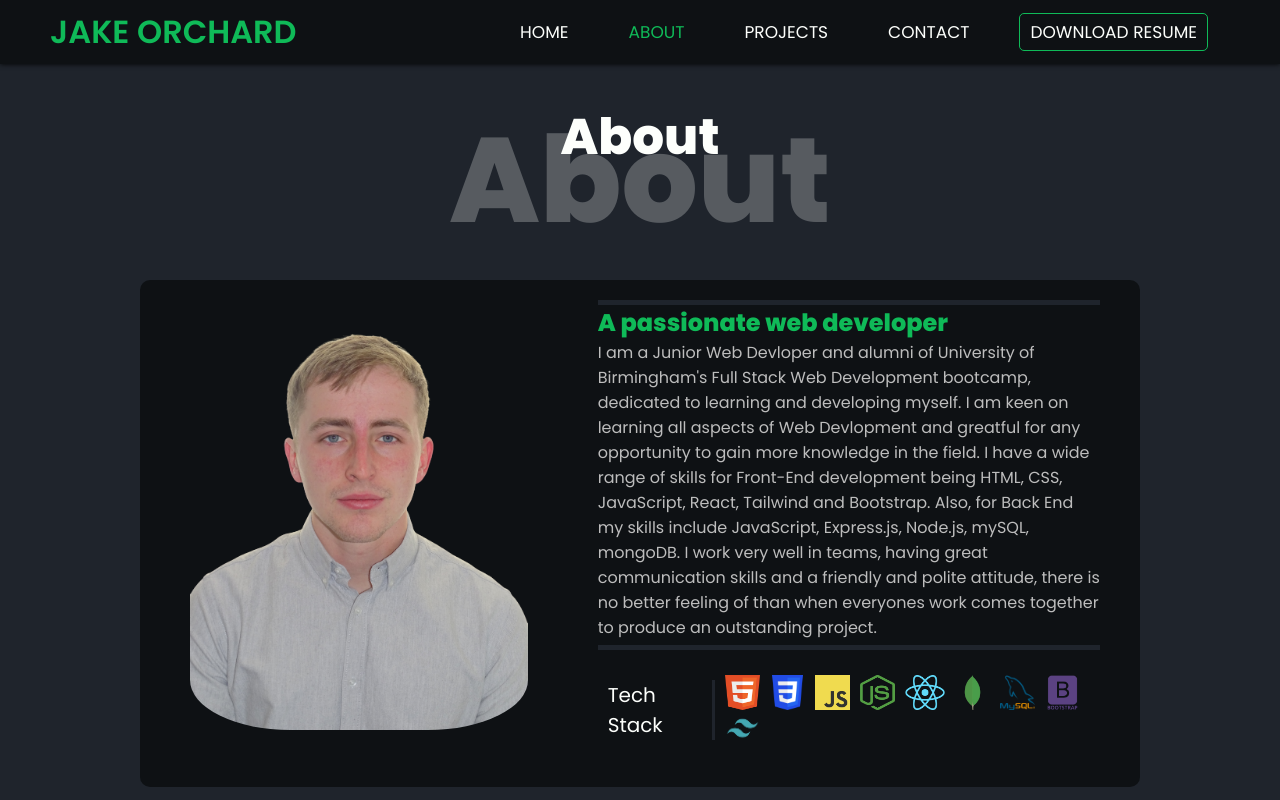
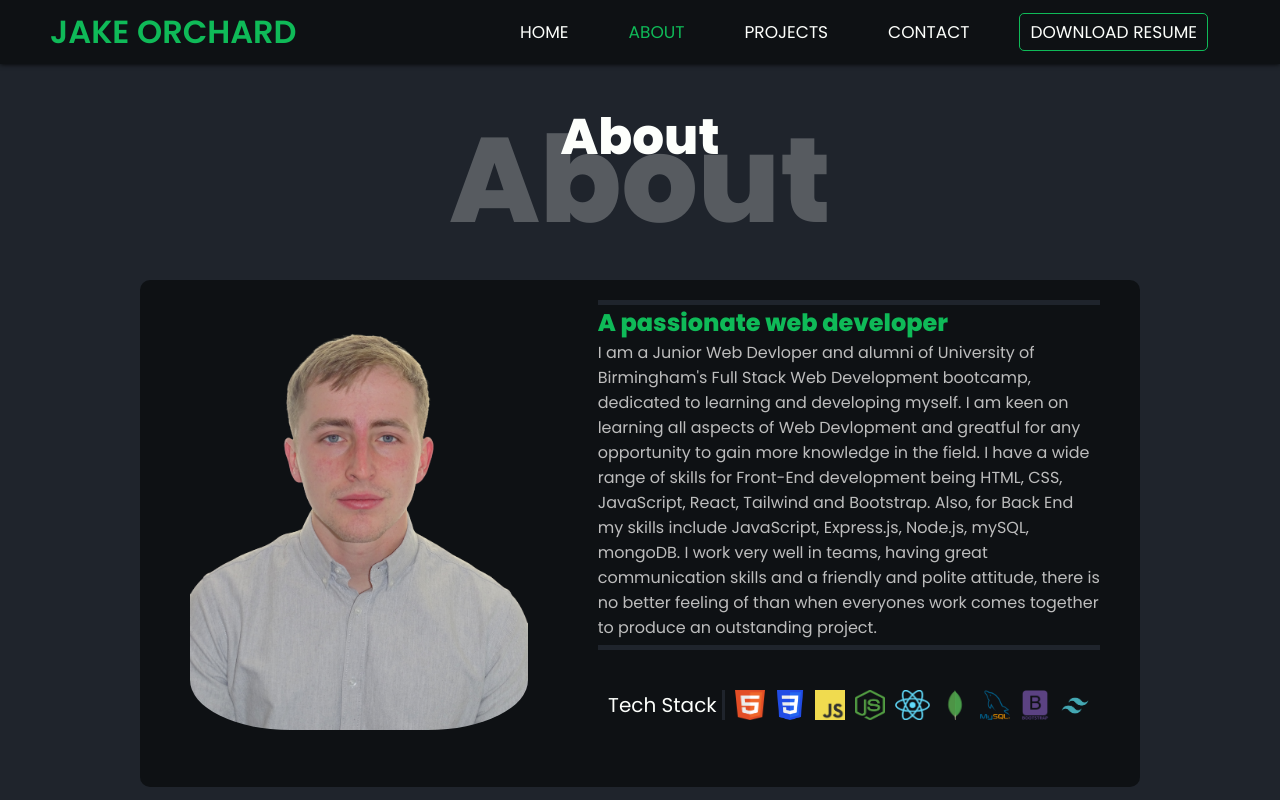
Before and after one commit to Jake-Orch/Portfolio-mk3, a React (Create React App) app: page /Portfolio-mk3/about in a window 1280 px wide. Built offline with nearby package versions, Linux system fonts and the light colour scheme.

Commit message:
info_stack alignment centered

```diff
--- a/src/components/Info/info.css
+++ b/src/components/Info/info.css
@@ -1,4 +1,6 @@
 .info_container {
+  display: flex;
+  flex-direction: column;
   align-self: flex-start;
   padding: 10px;
   margin: 20px;
@@ -19,10 +21,11 @@
 }
 
 .info_stack {
+  align-self: center;
   display: flex;
   align-items: center;
   flex-wrap: nowrap;
-  height: 40px;
+  height: min-content;
   margin: 10px;
 }
 
@@ -42,15 +45,15 @@
   flex-wrap: wrap;
 }
 
-#info_react {
-  width: 40px;
+.info_icons img {
+  height: 30px;
+  width: 30px;
+  margin-left: 10px;
+  cursor: pointer;
 }
 
-.info_icons img {
-  height: 35px;
+#info_react {
   width: 35px;
-  margin-left: 10px;
-  cursor: pointer;
 }
 
 @media only screen and (min-width: 1100px) {
```
